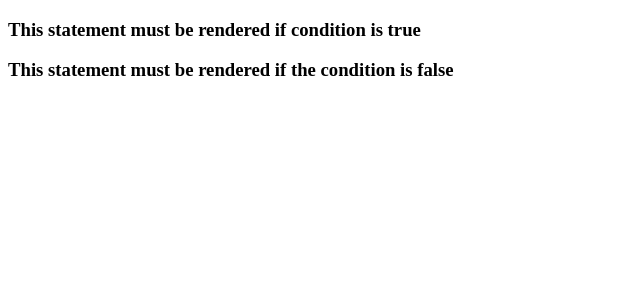
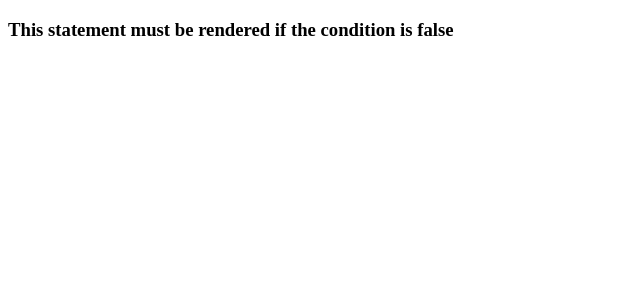
Before and after one commit to ashimaakash03/reactjs-project, a React (Vite) app in the folder reactjs-project/: page / in a window 1280 px wide. Shown: the top 300 px of the page, without its empty margins (0-640 px from the left). Built offline with nearby package versions, Linux system fonts and the light colour scheme.

Commit message:
rendered conditional JSX using if else statement

```diff
--- a/reactjs-project/src/components/Conditional.jsx
+++ b/reactjs-project/src/components/Conditional.jsx
@@ -1,10 +1,19 @@
 const Conditional = () => {
+  const condition = false;
+
+  if (condition) {
     return (
       <div>
         <h3>This statement must be rendered if condition is true</h3>
+      </div>
+    );
+  } else {
+    return (
+      <div>
         <h3>This statement must be rendered if the condition is false</h3>
       </div>
     );
+  }
 };
 
 export default Conditional;
```
Lines whose indentation alone changed are shown as unchanged.
